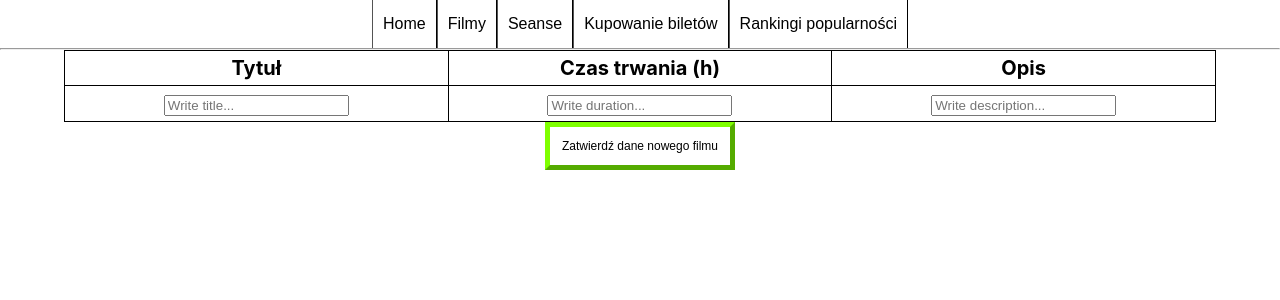
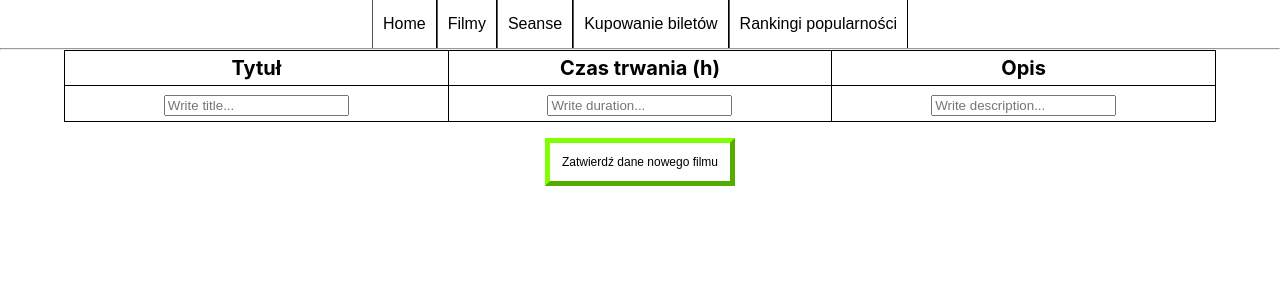
Before and after one commit to matryt-8/React, a React (Create React App) app in the folder apka/: page /addmovie in a window 1280 px wide. Shown: the top 300 px of the page. Built offline with nearby package versions, Linux system fonts and the light colour scheme.

Commit message:
small changes with buttons in movies components

```diff
--- a/apka/src/Movies/AddMovie.js
+++ b/apka/src/Movies/AddMovie.js
@@ -105,7 +105,7 @@ class AddMovie extends Component {
                     </table>
 
 
-                    <button class="button button" onClick={this.addMovie}>Zatwierdź dane nowego filmu</button>
+                    <p><button class="button button" onClick={this.addMovie}>Zatwierdź dane nowego filmu</button></p>
 
                 </div>
             </div>
--- a/apka/src/Movies/EditMovie.js
+++ b/apka/src/Movies/EditMovie.js
@@ -119,7 +119,7 @@ class EditMovie extends Component {
                     </table>
 
 
-                    <button class="button button" onClick={this.editMovie}>Zatwierdź nowe dane filmu</button>
+                    <p><button class="button button" onClick={this.editMovie}>Zatwierdź nowe dane filmu</button></p>
 
                 </div>
             </div>
--- a/apka/src/Movies/MoviesRankDay.js
+++ b/apka/src/Movies/MoviesRankDay.js
@@ -2,6 +2,7 @@ import React, { Component } from "react";
 import axios from "axios";
 import "../Styles/App.css";
 import "../Styles/Table.css"
+import "../Styles/Button.css"
 
 axios.defaults.baseURL = "http://localhost:7777/";
 
@@ -23,6 +24,7 @@ class MoviesRankDay extends Component {
       <div className="App">
         <h1>Wybierz dzień dla wygenerowania rankingu filmów</h1>
         <input type="date"/>
+        <p> <button className="button">Przejdź do rankingu</button> </p>
       </div>
     );
   }
```
